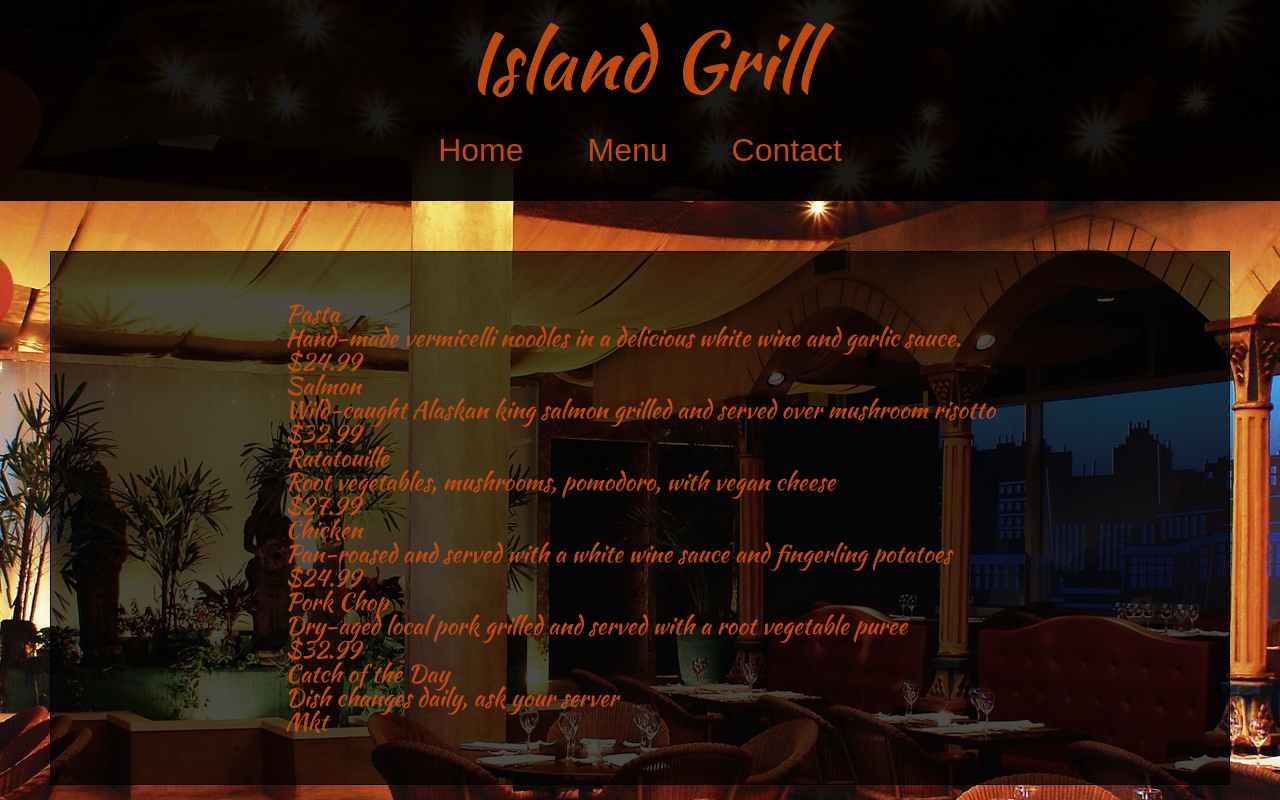
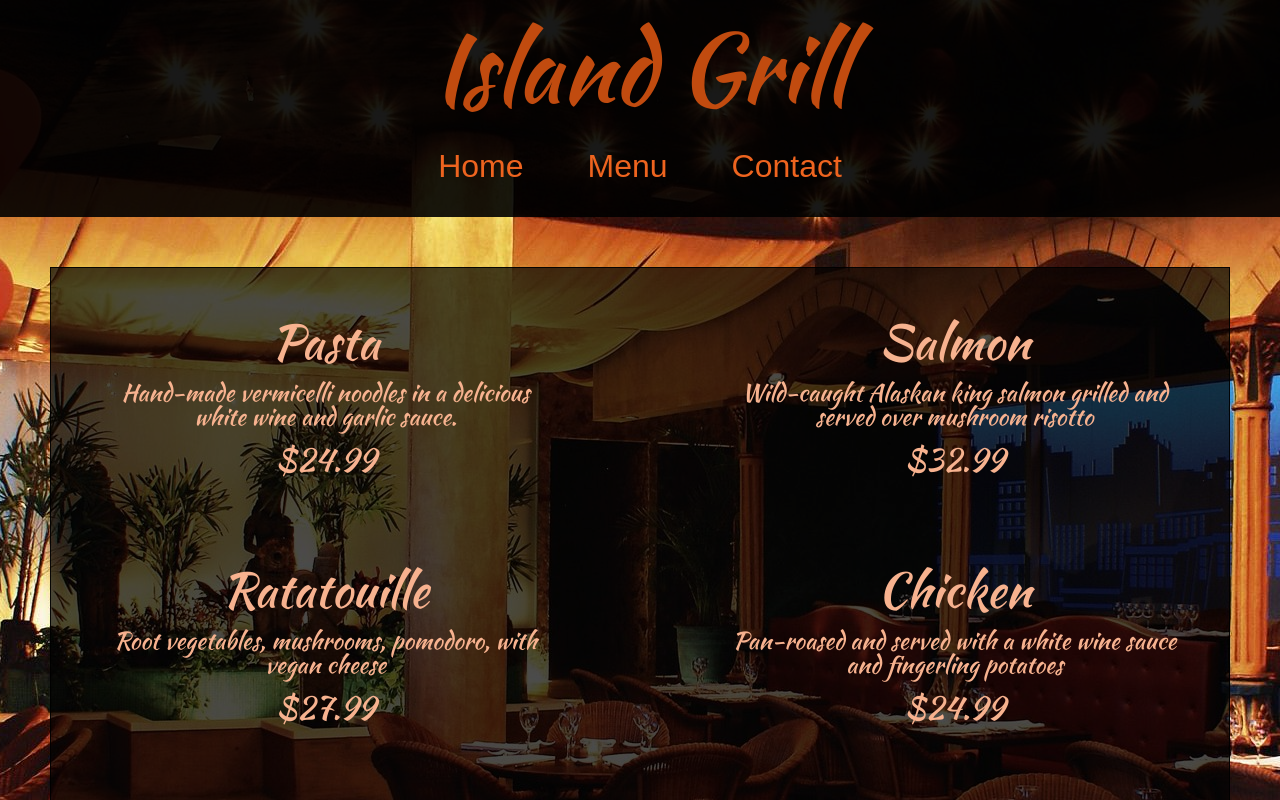
Before and after one commit to jplante01/TOP-restaurant-page, a website built with webpack: page dist/index.html in a window 1280 px wide. Both pictures are taken after a click on the button "Menu". Shown: the top 800 px of the page. Built offline with nearby package versions, Linux system fonts and the light colour scheme.

Commit message:
Implement menu grid, change some paragraphs

```diff
--- a/src/contact.js
+++ b/src/contact.js
@@ -3,10 +3,10 @@ function loadContact() {
   contact.id = 'contact';
   const blurb = document.createElement('p');
 
-  blurb.textContent = 'Sit totam quaerat dolorum adipisicing modi Autem sit nostrum odit aut perferendis. Rem explicabo doloremque nihil repellat error Error sit fuga assumenda neque harum Facere quo explicabo voluptate aspernatur id?orem';
+  blurb.textContent = 'Call us at 1-372-4733 for orders and reservations';
 
   const invite = document.createElement('p');
-  invite.textContent = 'Consectetur vitae sit cumque libero expedita Autem aliquam laboriosam vitae alias accusantium eaque tenetur. Pariatur a facere officia dolores perspiciatis! Harum eveniet eligendi doloribus repellat quaerat Optio amet commodi dolore';
+  invite.textContent = 'Located at 123 Wisteria Lane Cleveland, Ohio';
 
   contact.appendChild(blurb);
   contact.appendChild(invite);
--- a/src/home.js
+++ b/src/home.js
@@ -6,13 +6,13 @@ function loadHome() {
   home.classList.add('f-col');
 
   const blurb = document.createElement('p');
-  blurb.textContent = 'Sit totam quaerat dolorum adipisicing modi Autem sit nostrum odit aut perferendis. Rem explicabo doloremque nihil repellat error Error sit fuga assumenda neque harum Facere quo explicabo voluptate aspernatur id?orem';
+  blurb.textContent = 'Come to Island Grill to enjoy gourmet foods in our cozy, island-inspired dining room. We use nothing but healthy fresh ingredients, because we want our guests to enjoy the finest dishes.';
 
   const tikiImg = new Image();
   tikiImg.src = tiki;
   tikiImg.id = 'tiki';
   const invite = document.createElement('p');
-  invite.textContent = 'Consectetur vitae sit cumque libero expedita Autem aliquam laboriosam vitae alias accusantium eaque tenetur. Pariatur a facere officia dolores perspiciatis! Harum eveniet eligendi doloribus repellat quaerat Optio amet commodi dolore';
+  invite.textContent = 'Call today to reserve a cozy booth, or just come by to be seated at the bar. Delivery and pickup is available... call the number on our contact page!';
 
   home.appendChild(blurb);
   home.appendChild(tikiImg);
--- a/src/menu.js
+++ b/src/menu.js
@@ -8,7 +8,7 @@ function loadMenu() {
 
   function generateMenuItem(name, description, cost) {
     const item = document.createElement('div');
-    item.classList.add('menu-item');
+    item.classList = 'menu-item f-col';
 
     const itemName = document.createElement('h1');
     itemName.textContent = name;
@@ -28,13 +28,10 @@ function loadMenu() {
     return item;
   }
 
-  // for (const obj of json) {
-    // menu.appendChild(generateMenuItem(obj.name, obj.description, obj.price));
-  // }
-
   json.forEach((obj) => {
     menu.appendChild(generateMenuItem(obj.name, obj.description, obj.price));
   });
+
   return menu;
 }
 export default loadMenu;
--- a/src/styles.css
+++ b/src/styles.css
@@ -50,7 +50,9 @@ table {
 /* End Reset */
 
 :root {
-  --font-color: #c14b0f;
+  --font-color: #f7b28f;
+  --name-font-color:  #c14b0f;
+  --buttons-font-color: #ee641f;
   --font-color-dark: #aaa;
   --border-color: #222;
   --background-light: rgba(0,0,0,0.7);
@@ -75,23 +77,27 @@ body {
 
 .banner {
   margin-top: 20px;
-  font-size: 5rem;
+  font-size: 6rem;
   text-align: center;
   font-family: 'Kaushan Script', cursive;
-  color: var(--font-color);
+  color: var(--name-font-color);
 }
 
 .nav-button {
   padding: 2rem;
   font-size: 2rem;
   background-color: transparent;
-  color: var(--font-color);
+  color: var(--buttons-font-color);
   border: none;
 }
 
 .grid {
+	display: grid;
+	grid-template-columns: repeat(2, 1fr);
+	grid-row-gap: 90px;
+	grid-column-gap: 180px;
+}
 
-}
 .main {
   background-color: var(--background-light);
   border: 1px solid var(--background-dark);
@@ -115,3 +121,15 @@ body {
   width: 200px;
   height: 300px;
 }
+
+.item-name {
+  font-size: 3rem;
+}
+.item-description {
+  text-align: center;
+  margin: 15px 0;
+}
+
+.item-cost {
+  font-size: 2rem;
+}
```
